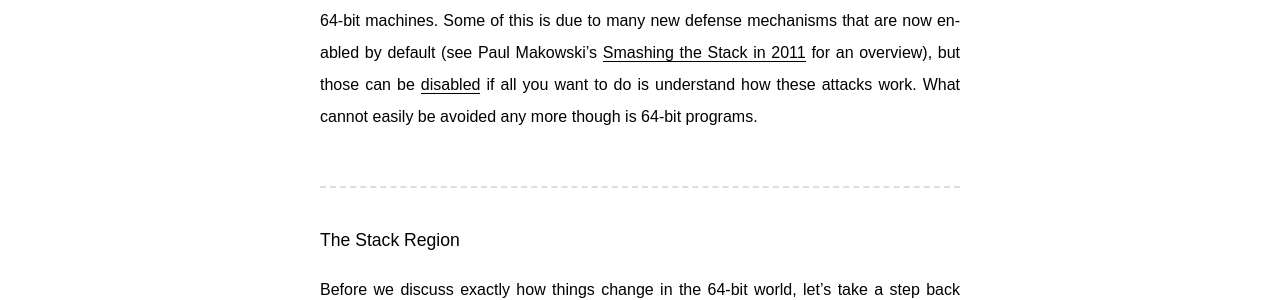
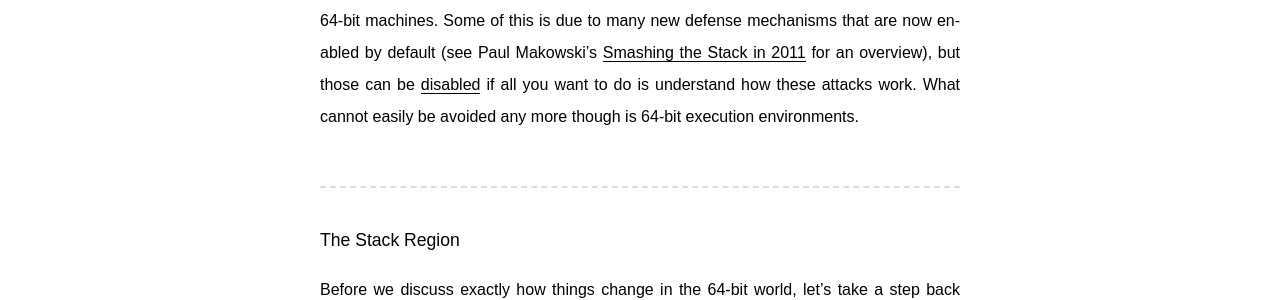
Before and after one commit to jonhoo/thesquareplanet.com, a Jekyll site: the page built from _posts/2019-01-31-smashing-the-stack-21st-century.markdown, in a window 1280 px wide and 900 px high. Shown: the part 291-591 px from the top of the window. Built offline with Jekyll 4.4.1, drawn with Linux system fonts in a browser that asks for light colours; some of the changed text lies outside the part shown.

```diff
--- a/_posts/2019-01-31-smashing-the-stack-21st-century.markdown
+++ b/_posts/2019-01-31-smashing-the-stack-21st-century.markdown
@@ -16,7 +16,7 @@
 by default (see Paul Makowski's [Smashing the Stack in 2011] for an
 overview), but those can be [disabled][Disabling Modern Defenses] if
 all you want to do is understand how these attacks work. What cannot
-easily be avoided any more though is 64-bit programs.
+easily be avoided any more though is 64-bit execution environments.
 
 ### The Stack Region
 
```
Also changed, not shown: other parts of _posts/2019-01-31-smashing-the-stack-21st-century.markdown (+7 -1 lines).
